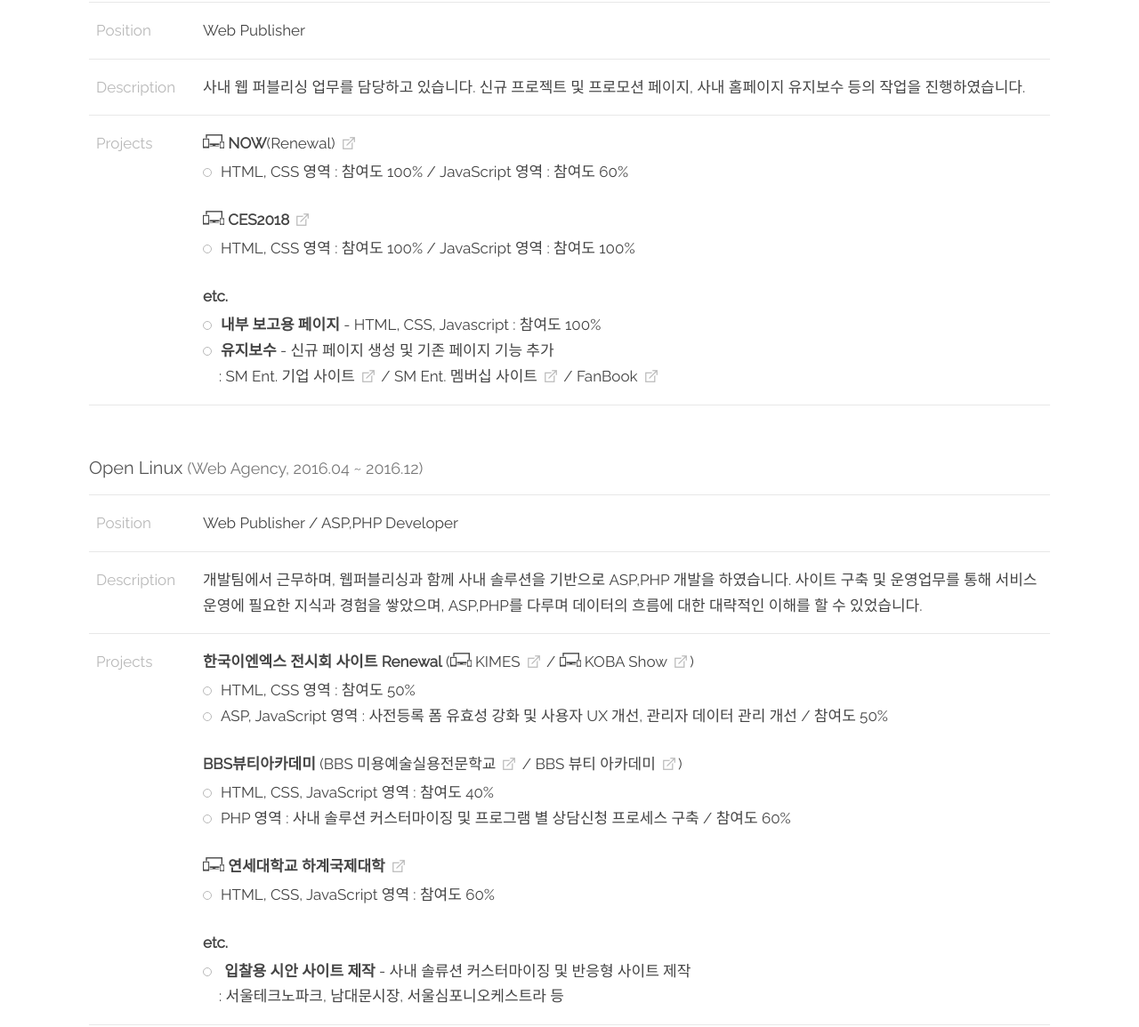
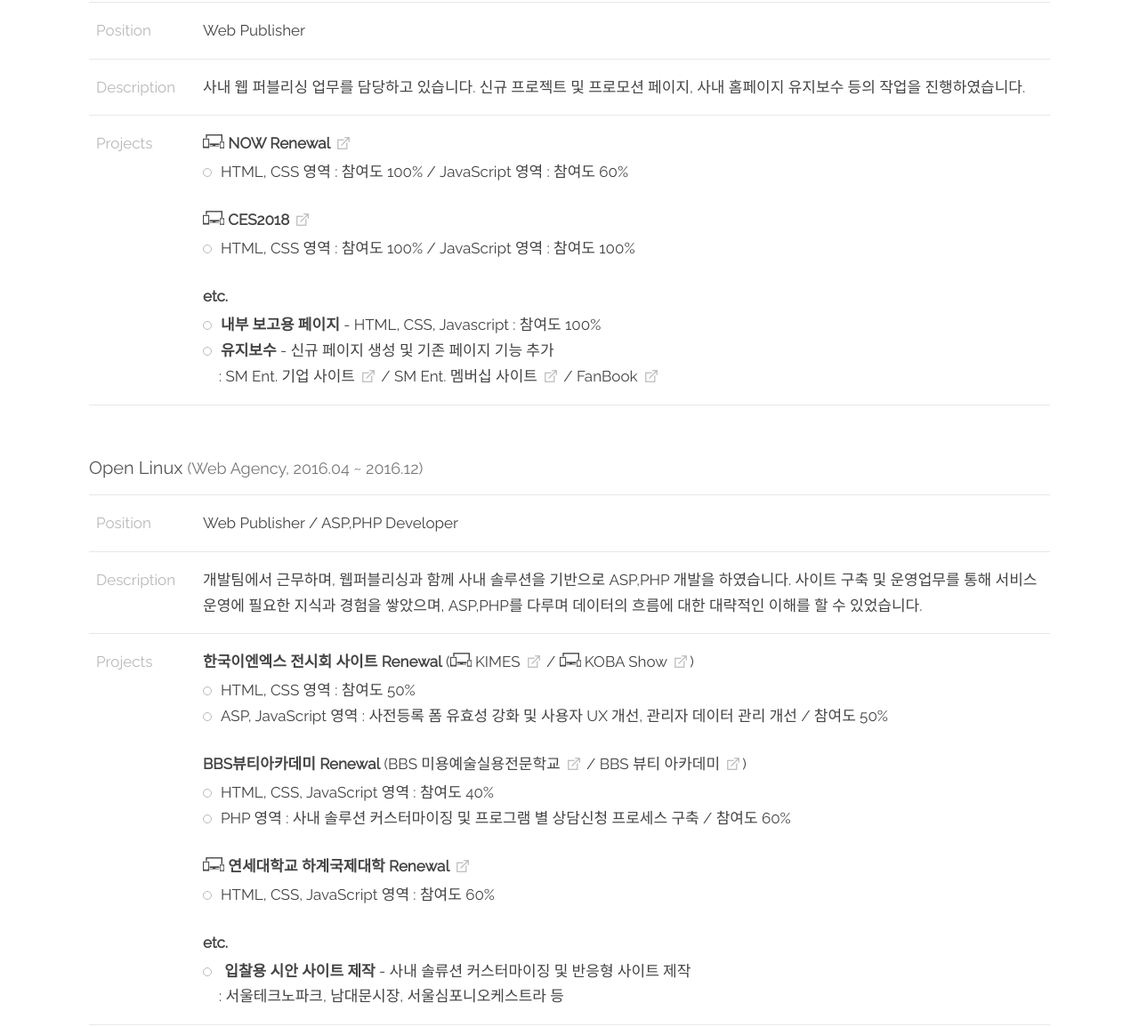
Before and after one commit to minjic/minjic.github.io, a plain HTML site: page index.html in a window 1280 px wide. Shown: the part 809-1964 px from the top of the page at 89% size. Drawn offline with Linux system fonts and the light colour scheme.

Commit message:
edit portfolio

```diff
--- a/index.html
+++ b/index.html
@@ -68,7 +68,7 @@
           <dl class="table--row">
             <dt class="table--header">Projects</dt>
             <dd class="table--content">
-              <p class="list--title"><a href="https://now.smtown.com" target="_blank" class="section--link"><img src="./images/icon_responsive.png" alt="responsive web" > <strong>NOW</strong>(Renewal)</a></p>
+              <p class="list--title"><a href="https://now.smtown.com" target="_blank" class="section--link"><img src="./images/icon_responsive.png" alt="responsive web" > <strong>NOW Renewal</strong></a></p>
               <ul>
                 <li class="list--content__dot">HTML, CSS 영역 : 참여도 100% / JavaScript 영역 : 참여도 60%</li>
               </ul>
@@ -125,9 +125,9 @@
               </ul>
 
               <p class="list--title">
-                <strong>BBS뷰티아카데미</strong>
-                (<a href="http://bbskorea.co.kr/index.php" target="_blank" class="section--link">BBS 미용예술실용전문학교</a> /
-                <a href="http://bbscollege.com/index.php" target="_blank" class="section--link">BBS 뷰티 아카데미</a>)
+                <strong>BBS뷰티아카데미 Renewal</strong>
+                (<a href="http://bbscollege.com/index.php" target="_blank" class="section--link">BBS 미용예술실용전문학교</a> /
+                <a href="http://bbskorea.co.kr/index.php" target="_blank" class="section--link">BBS 뷰티 아카데미</a>)
               </p>
               <ul>
                 <li class="list--content__dot">HTML, CSS, JavaScript 영역 : 참여도 40%</li>
@@ -135,7 +135,7 @@
               </ul>
 
               <p class="list--title">
-                <a href="http://summer.yonsei.ac.kr/home/intro/korean.asp" target="_blank" class="section--link"><img src="./images/icon_responsive.png" alt="responsive web" > <strong>연세대학교 하계국제대학</strong></a>
+                <a href="http://summer.yonsei.ac.kr/home/intro/korean.asp" target="_blank" class="section--link"><img src="./images/icon_responsive.png" alt="responsive web" > <strong>연세대학교 하계국제대학 Renewal</strong></a>
               </p>
               <ul>
                 <li class="list--content__dot">HTML, CSS, JavaScript 영역 : 참여도 60%</li>
```
Also changed, not shown: 1 other file.
